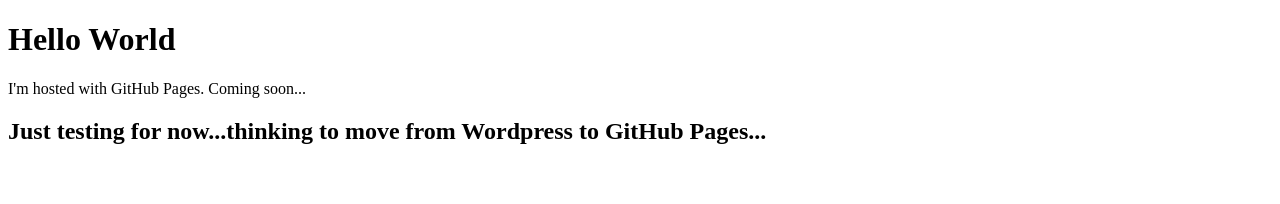
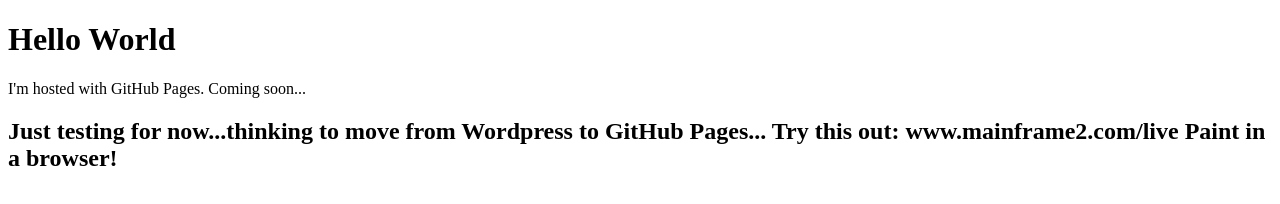
Before and after one commit to STELLANOVA/STELLANOVA.github.io, a plain HTML site: page index.html in a window 1280 px wide. Drawn offline with Linux system fonts and the light colour scheme.

Commit message:
Update index.html
Added url for mf2 live

```diff
--- a/index.html
+++ b/index.html
@@ -3,5 +3,10 @@
 <body>
 <h1>Hello World</h1>
 <p>I'm hosted with GitHub Pages. Coming soon...</p>
-<h2>Just testing for now...thinking to move from Wordpress to GitHub Pages...</h2>
+<h2>Just testing for now...thinking to move from Wordpress to GitHub Pages...
+
+  Try this out:
+  www.mainframe2.com/live
+  Paint in a browser!
+</h2>
 </html>
```
